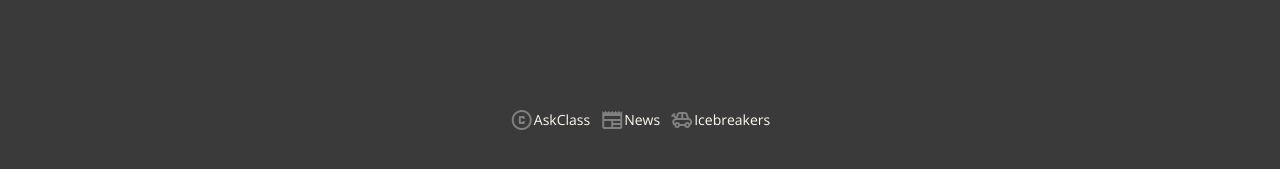
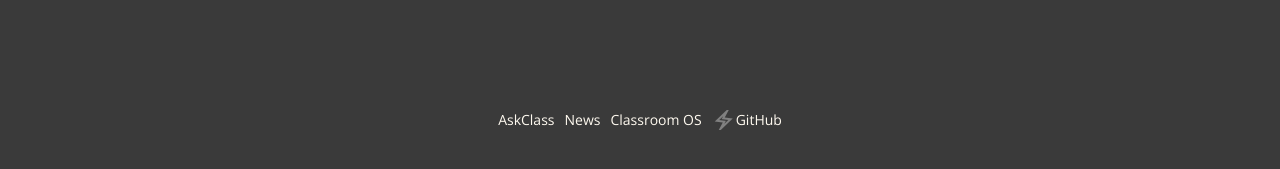
Before and after one commit to beAuthentic/askclass-course-theme, a Jekyll site: the page built from index.html, in a window 1280 px wide. Shown: the part 545-714 px from the top of the page. Built offline with Jekyll 4.4.1, drawn with Linux system fonts in a browser that asks for light colours.

```diff
--- a/_config.yml
+++ b/_config.yml
@@ -45,15 +45,15 @@
       educator,
       university
   footer:
-    - icon: "copyright"
-      href: "https://askclass.com"
+    - href: "https://askclass.com"
       text: "AskClass"
-    - icon: "newspaper"
-      href: "https://news.askclass.com"
+    - href: "https://news.askclass.com"
       text: "News"
-    - icon: "toys"
-      href: "https://app.askclass.com"
-      text: "Icebreakers"
+    - href: "https://app.askclass.com"
+      text: "Classroom OS"
+    - href: "https://github.com/beAuthentic/askclass-course-theme"
+      text: "GitHub"
+      icon: "electric_bolt"
   font_families:
     - Teko
     - Open+Sans:ital,wght@0,300;0,400;0,500;0,700;1,300;1,400;1,700
```
Also changed, not shown: .github/workflows/pages.yml.
